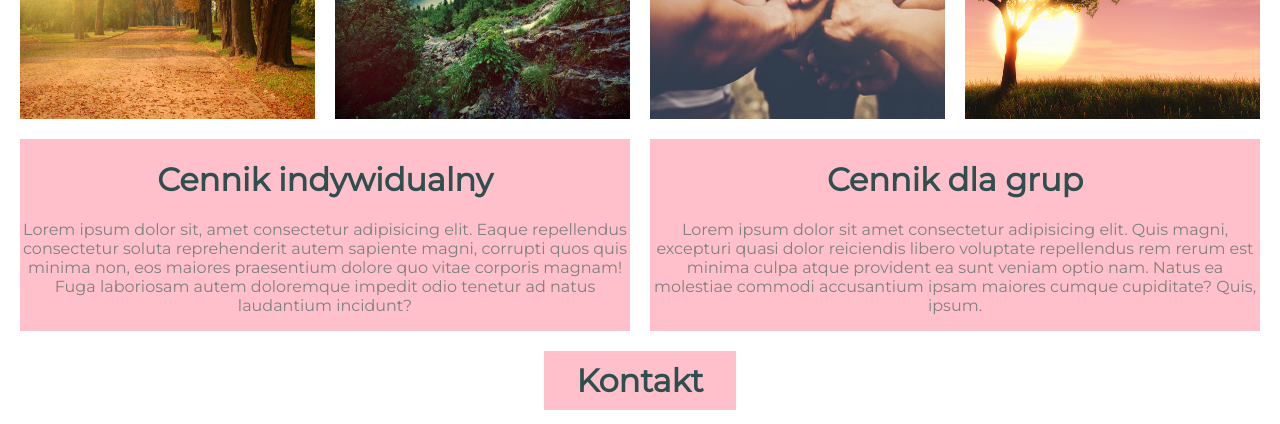
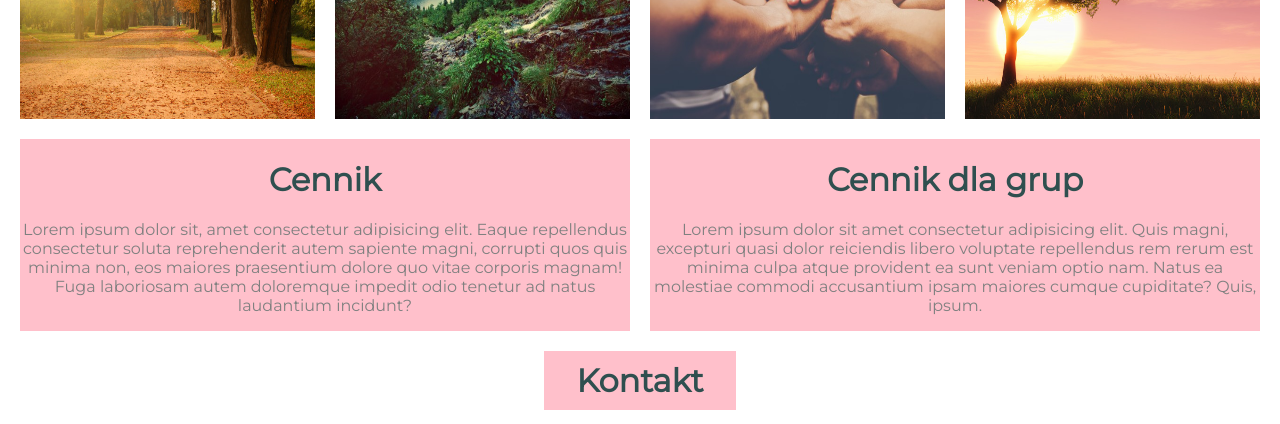
Before and after one commit to karolamach/photographer-website, a plain HTML site: page index.html in a window 1280 px wide. Shown: the part 1948-2372 px from the top of the page. Drawn offline with Linux system fonts and the light colour scheme.

Commit message:
pricelist changed

```diff
--- a/index.html
+++ b/index.html
@@ -86,7 +86,7 @@
         <div id="pricing">
 
             <div id="priceForOne">
-                <h1>Cennik indywidualny</h1>
+                <h1>Cennik</h1>
                 <p>Lorem ipsum dolor sit, amet consectetur adipisicing elit. Eaque repellendus consectetur soluta
                     reprehenderit autem sapiente magni, corrupti quos quis minima non, eos maiores praesentium dolore
                     quo vitae corporis magnam! Fuga laboriosam autem doloremque impedit odio tenetur ad natus
```
